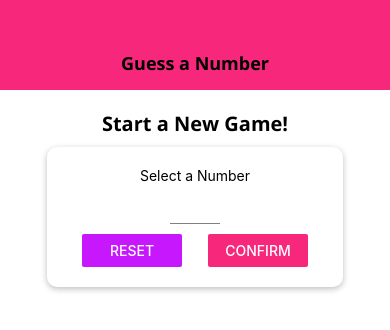
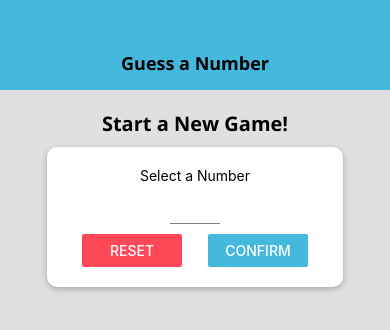
Before and after one commit to ikaushiksharma/Guess-A-Number, a React Native app: screen / in a window 390 px wide. Shown: the top 330 px of the page. Built offline with nearby package versions, Linux system fonts and the light colour scheme.

Commit message:
final commit

```diff
--- a/App.js
+++ b/App.js
@@ -80,7 +80,7 @@ export default function App() {
   return (
     <View style={styles.screen} onLayout={onLayoutRootView}>
       <Header title='Guess a Number' />
-      {content}
+        {content}
     </View>
   );
 }
@@ -88,5 +88,6 @@ export default function App() {
 const styles = StyleSheet.create({
   screen: {
     flex: 1,
+    backgroundColor: '#E0E0E0',
   },
 });
--- a/constants/colors.js
+++ b/constants/colors.js
@@ -1,4 +1,4 @@
 export default {
-  primary: '#f7287b',
-  accent: '#c717fc',
+  primary: '#45B8DE',
+  accent: '#FF4858',
 };
```
